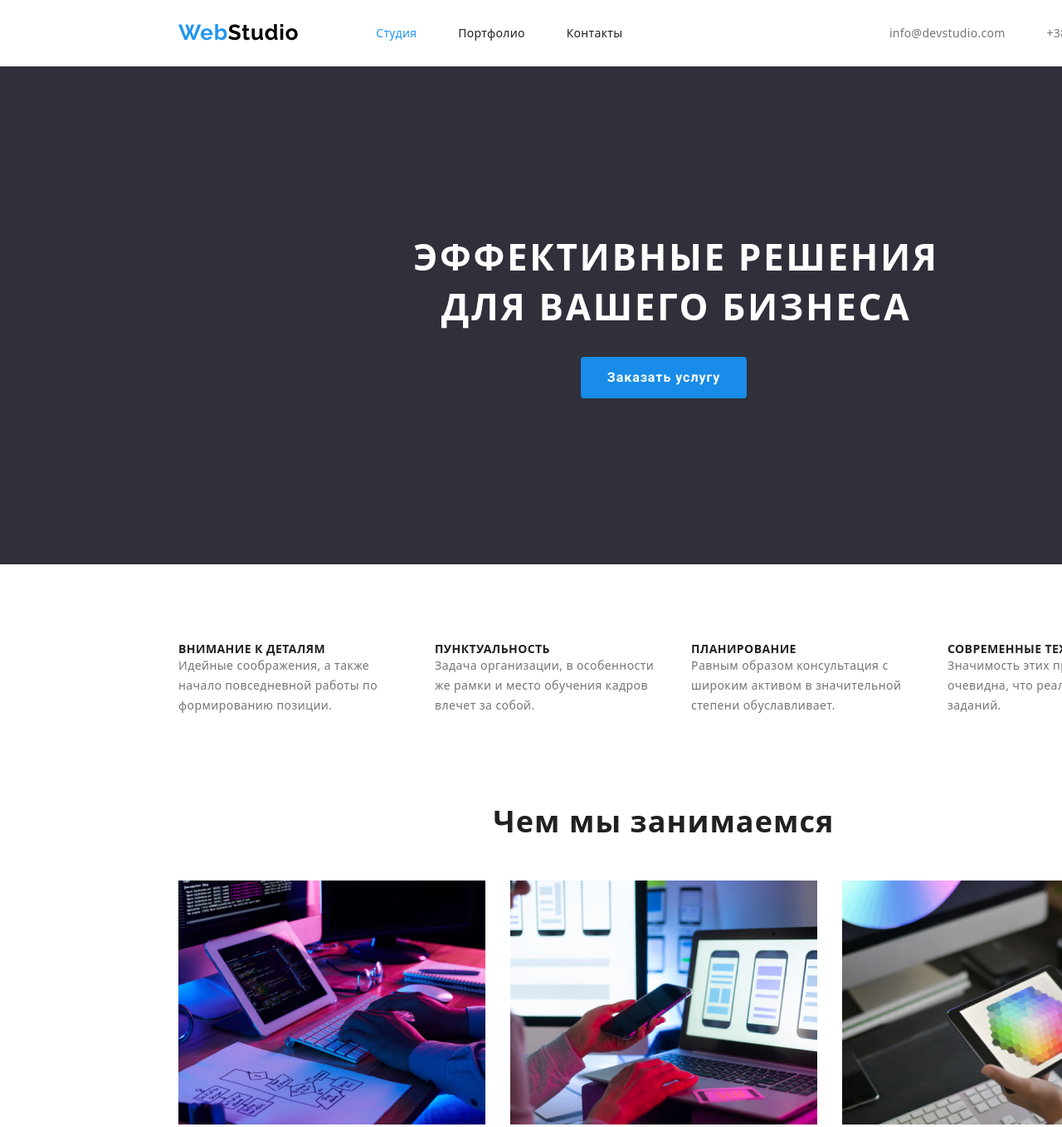
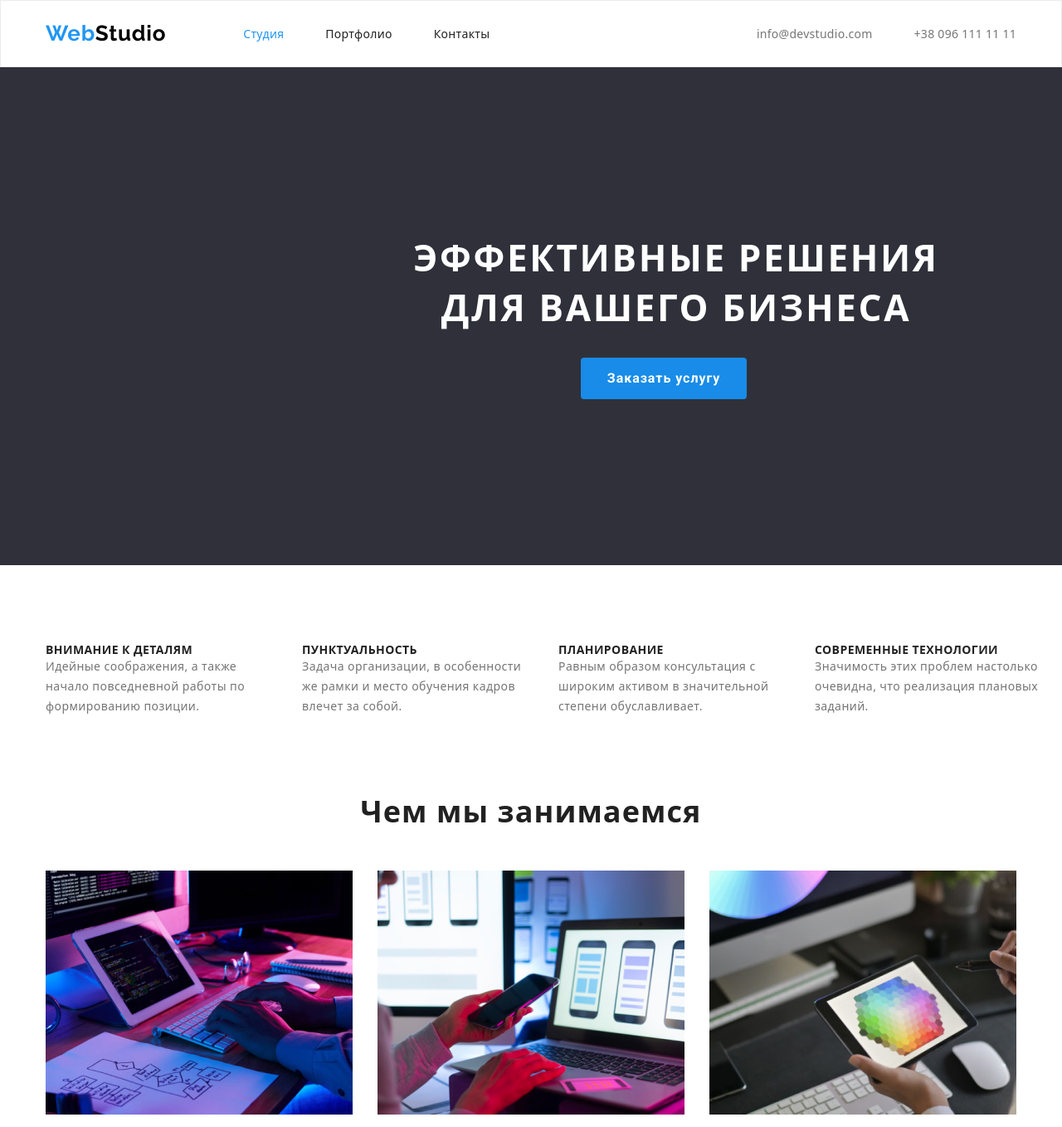
Before and after one commit to nik-349/goit-markup-hw-03, a plain HTML site: page index.html in a window 1280 px wide. Shown: the top 1358 px of the page at 83% size. Drawn offline with nearby package versions, Linux system fonts and the light colour scheme.

Commit message:
Fix Dz
Переделал, добавил border и убрал ограничения width - height

```diff
--- a/css/style.css
+++ b/css/style.css
@@ -34,10 +34,12 @@ img {
   display: flex;
   align-items: center;
 }
-
 .header {
-  width: 1600px;
-  height: 80px;
+  border: 1px solid #ececec;
+}
+.header {
+  /*width: 1600px;
+  height: 80px;*/
   padding: 24px 0;
 }
 .navigation-list-item:not(:last-child) {
@@ -69,10 +71,10 @@ img {
   display: flex;
   flex-direction: column;
 }
-.footer-information {
+/*.footer-information {
   width: 1170px;
   height: 101px;
-}
+}*/
 
 .heading-text {
   width: 696px;
@@ -96,14 +98,16 @@ img {
   display: flex;
   align-items: center;
 }
-.principles-categories {
-  width: 1600px;
+/*.principles-categories {
+ width: 1600px;
   height: 195px;
-}
+}*/
+
 .navigation-list {
   display: flex;
   justify-content: space-between;
 }
+
 .item:not(:last-child) {
   margin-right: 30px;
 }
@@ -113,8 +117,8 @@ img {
 }
 
 .section-profile {
-  width: 1600px;
-  height: 600px;
+  /*width: 1600px;
+  height: 600px;*/
   padding-top: 94px;
   padding-bottom: 94p;
 }
@@ -133,8 +137,8 @@ img {
   align-items: center;
 }
 .staff-people {
-  width: 1600px;
-  /*height: 648px;*/
+  /*width: 1600px;
+  height: 648px;*/
   background: #f5f4fa;
 }
 .staff {
@@ -148,7 +152,9 @@ img {
 .staff-container {
   display: flex;
   padding-bottom: 94px;
-  /*justify-content: space-between;*/
+}
+.social-photo-gal {
+  padding-bottom: 94px;
 }
 
 .social-photo {
@@ -190,12 +196,14 @@ img {
   display: flex;
   justify-content: center;
 }
-.portfolio-section {
+/*.portfolio-section {
   width: 1600px;
-}
+}*/
+
 .button-tup {
   display: flex;
 }
+
 .button-tup {
   padding-top: 94px;
   margin-bottom: 0px;
```
